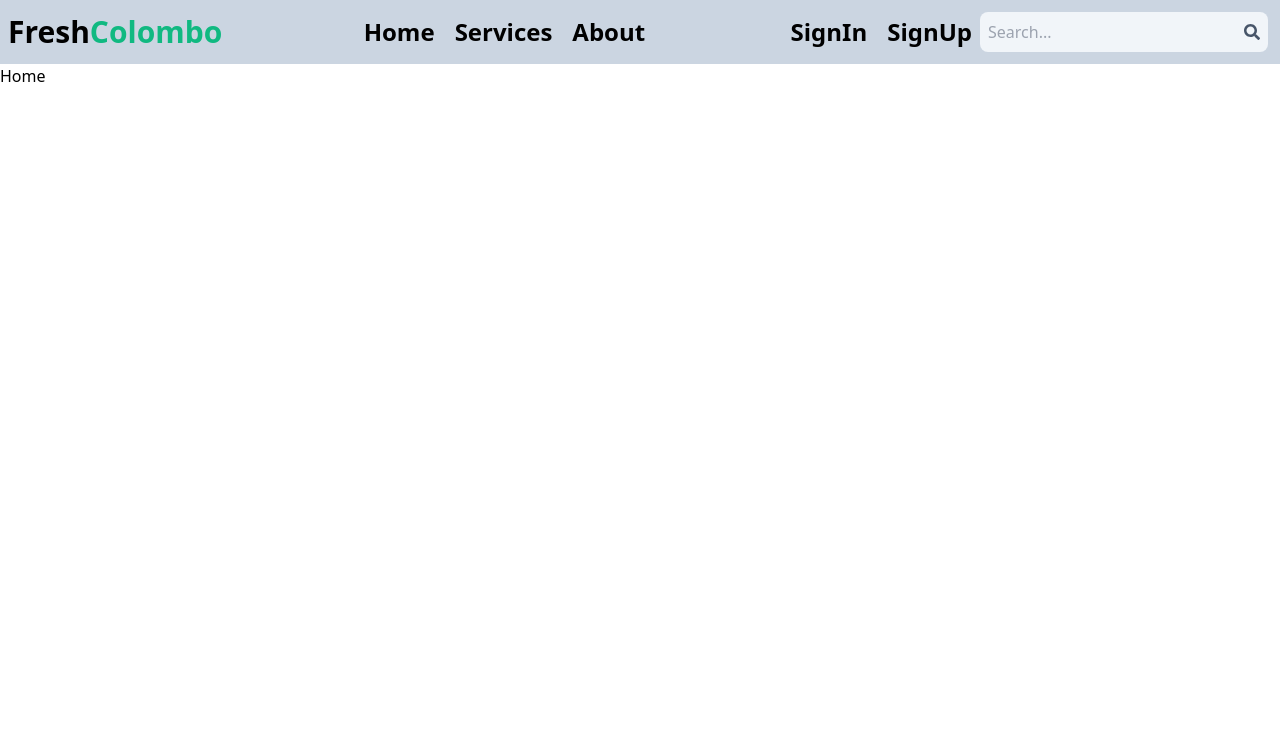
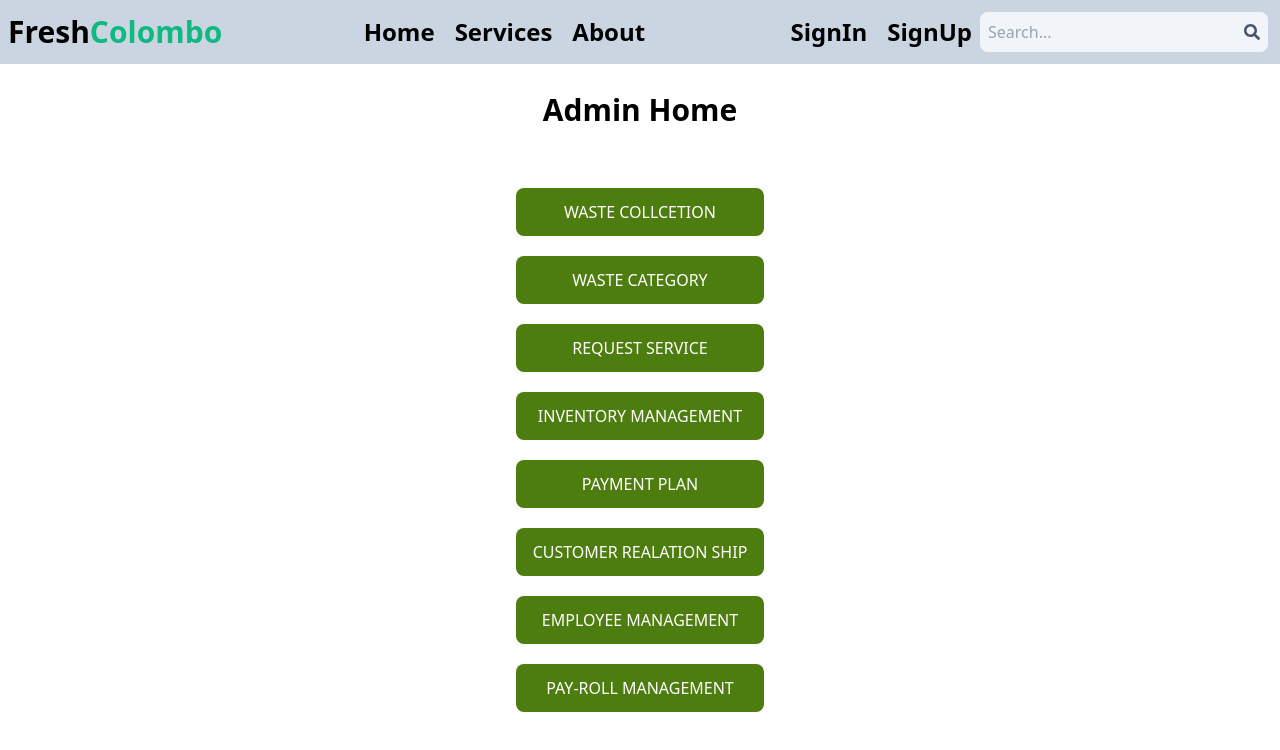
Before and after one commit to Dulneth210229/MERN-WASTE, a React (Create React App) app in the folder frontend/: page / in a window 1280 px wide. Shown: the top 750 px of the page. Built offline with nearby package versions, Linux system fonts and the light colour scheme.

Commit message:
create buttons in admin home page to establish route

```diff
--- a/frontend/src/Components/AdminHome/AdminHome.js
+++ b/frontend/src/Components/AdminHome/AdminHome.js
@@ -1,13 +1,39 @@
-import React from 'react'
-import Nav from '../AdminNav/AdminNav'
+import React from "react";
+import Nav from "../AdminNav/AdminNav";
 
 function Home() {
   return (
     <div>
-      <Nav/>
-      <h1>Home</h1>
+      <Nav />
+      <h1 className="text-3xl text-center font-semibold my-7">Admin Home</h1>
+      <div className="flex flex-col gap-5 p-5 m-10 w-72 mx-auto">
+        <button className="bg-lime-700 text-white p-3 rounded-lg uppercase hover:opacity-95">
+          Waste Collcetion
+        </button>
+        <button className="bg-lime-700 text-white p-3 rounded-lg uppercase hover:opacity-95">
+          Waste Category
+        </button>
+        <button className="bg-lime-700 text-white p-3 rounded-lg uppercase hover:opacity-95">
+          Request Service
+        </button>
+        <button className="bg-lime-700 text-white p-3 rounded-lg uppercase hover:opacity-95">
+          Inventory Management
+        </button>
+        <button className="bg-lime-700 text-white p-3 rounded-lg uppercase hover:opacity-95">
+          Payment Plan
+        </button>
+        <button className="bg-lime-700 text-white p-3 rounded-lg uppercase hover:opacity-95">
+          Customer Realation Ship
+        </button>
+        <button className="bg-lime-700 text-white p-3 rounded-lg uppercase hover:opacity-95">
+          Employee Management
+        </button>
+        <button className="bg-lime-700 text-white p-3 rounded-lg uppercase hover:opacity-95">
+          Pay-Roll Management
+        </button>
+      </div>
     </div>
-  )
+  );
 }
 
-export default Home
+export default Home;
--- a/frontend/src/Components/AdminNav/AdminNav.js
+++ b/frontend/src/Components/AdminNav/AdminNav.js
@@ -1,12 +1,11 @@
-import { FaSearch } from 'react-icons/fa';
-import React from 'react';
-import './AdminNav.css';
-import { Link } from 'react-router-dom';
+import { FaSearch } from "react-icons/fa";
+import React from "react";
+import "./AdminNav.css";
+import { Link } from "react-router-dom";
 
 function Nav() {
   return (
-
-    <header className="bg-slate-300  ">
+    <header className="bg-slate-300 static-fixed">
       <div className="flex justify-between items-center max-w-8xl p-2">
         <Link to="/">
           <h1 className="font-bold text-sm sm:text-xl flex flex-wrap     ">
@@ -48,13 +47,10 @@ function Nav() {
         </div>
       </div>
     </header>
-
-
-  )
+  );
 }
 
-export default Nav
-
+export default Nav;
 
 //previous nav bar
 // <div>
```
Lines whose indentation alone changed are shown as unchanged.
